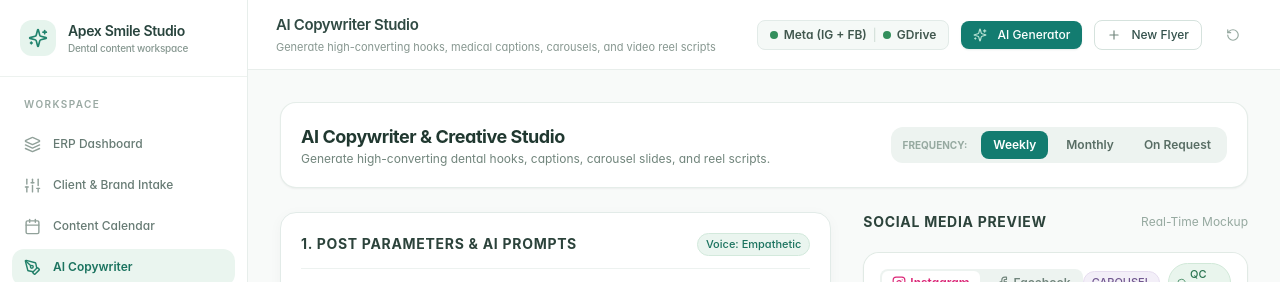
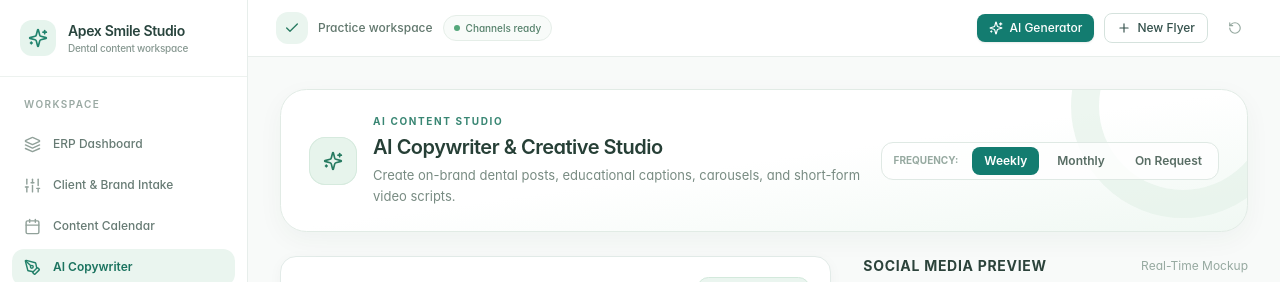
Before and after one commit to shamshadkhan36/dental-erp, a Next.js app: page /copywriter in a window 1280 px wide. Shown: the top 282 px of the page. Built offline with nearby package versions, Linux system fonts and the light colour scheme.

Commit message:
Redesign all workflow pages

```diff
--- a/app/copywriter/page.tsx
+++ b/app/copywriter/page.tsx
@@ -19,6 +19,7 @@ import {
 } from 'lucide-react';
 import { useERPStore } from '../../lib/store';
 import { Card, CardHeader, CardTitle } from '../../components/ui/Card';
+import { PageBanner } from '../../components/ui/PageBanner';
 import { Button } from '../../components/ui/Button';
 import { Badge } from '../../components/ui/Badge';
 import { MockPostPreview } from '../../components/MockPostPreview';
@@ -134,17 +135,8 @@ function CopywriterContent() {
 
   return (
     <div className="space-y-6">
-      {/* Top Banner: Frequency Selection */}
-      <div className="bg-white p-5 rounded-2xl border border-slate-200/80 shadow-sm flex flex-col md:flex-row md:items-center justify-between gap-4">
-        <div>
-          <h2 className="text-lg font-bold text-slate-900">AI Copywriter & Creative Studio</h2>
-          <p className="text-xs text-slate-500">
-            Generate high-converting dental hooks, captions, carousel slides, and reel scripts.
-          </p>
-        </div>
-
-        {/* Frequency Modes per Spreadsheet */}
-        <div className="flex items-center gap-1.5 p-1 bg-slate-100 rounded-xl">
+      <PageBanner eyebrow="AI content studio" title="AI Copywriter & Creative Studio" description="Create on-brand dental posts, educational captions, carousels, and short-form video scripts." icon={Sparkles} action={
+        <div className="flex items-center gap-1.5 p-1 bg-white/80 border border-slate-200 rounded-xl">
           <span className="text-[10px] font-bold uppercase text-slate-400 px-2">Frequency:</span>
           {(['weekly', 'monthly', 'on_request'] as ProductionFrequency[]).map((mode) => (
             <button
@@ -160,7 +152,7 @@ function CopywriterContent() {
             </button>
           ))}
         </div>
-      </div>
+      } />
 
       {/* Main 2-Column Studio */}
       <div className="grid grid-cols-1 lg:grid-cols-12 gap-8">
--- a/app/creative/page.tsx
+++ b/app/creative/page.tsx
@@ -16,6 +16,7 @@ import {
 } from 'lucide-react';
 import { useERPStore } from '../../lib/store';
 import { Card, CardHeader, CardTitle } from '../../components/ui/Card';
+import { PageBanner } from '../../components/ui/PageBanner';
 import { Button } from '../../components/ui/Button';
 import { Badge } from '../../components/ui/Badge';
 import { FlyerEditor } from '../../components/FlyerEditor';
@@ -61,17 +62,8 @@ function CreativeContent() {
 
   return (
     <div className="space-y-6">
-      {/* Top Banner with Tab Switching */}
-      <div className="bg-white p-5 rounded-2xl border border-slate-200/80 shadow-sm flex flex-col sm:flex-row sm:items-center justify-between gap-4">
-        <div>
-          <h2 className="text-lg font-bold text-slate-900">Creative Production & Flyer Studio</h2>
-          <p className="text-xs text-slate-500">
-            Generate and assemble graphics using clinic brand standards linked to Google Drive.
-          </p>
-        </div>
-
-        {/* Tab navigation */}
-        <div className="flex items-center gap-1.5 p-1 bg-slate-100 rounded-xl">
+      <PageBanner eyebrow="Creative workspace" title="Creative Production & Flyer Studio" description="Build clinic-branded social graphics and printable flyers from one workspace." icon={ImageIcon} action={
+        <div className="flex items-center gap-1.5 p-1 bg-white/80 border border-slate-200 rounded-xl">
           <button
             onClick={() => setActiveTab('social')}
             className={`flex items-center gap-1.5 px-4 py-2 text-xs font-semibold rounded-lg transition-all ${
@@ -95,7 +87,7 @@ function CreativeContent() {
             Dental Flyers & Posters
           </button>
         </div>
-      </div>
+      } />
 
       {/* TAB 1: Social Media Graphics & Google Drive */}
       {activeTab === 'social' && (
--- a/components/Header.tsx
+++ b/components/Header.tsx
@@ -1,85 +1,35 @@
 'use client';
 
 import React from 'react';
-import { usePathname, useRouter } from 'next/navigation';
-import { Sparkles, RotateCcw, Plus } from 'lucide-react';
+import { useRouter } from 'next/navigation';
+import { Sparkles, RotateCcw, Plus, Check } from 'lucide-react';
 import { Button } from './ui/Button';
 import { useERPStore } from '../lib/store';
 
 export function Header() {
   const router = useRouter();
-  const pathname = usePathname();
   const { resetToDefaults } = useERPStore();
 
-  const getPageTitle = () => {
-    switch (pathname) {
-      case '/': return { title: 'Dashboard', subtitle: 'A clear view of your practice content and performance' };
-      case '/brand-intake': return { title: 'Client & Brand Intake', subtitle: 'Formulate brand voice, patient personas, clinical treatment USPs, and system prompts' };
-      case '/calendar': return { title: 'Content Calendar Planner', subtitle: 'Manage monthly content pillars, topics, formats, and scheduled publication slots' };
-      case '/copywriter': return { title: 'AI Copywriter Studio', subtitle: 'Generate high-converting hooks, medical captions, carousels, and video reel scripts' };
-      case '/creative': return { title: 'Creative Operations & Flyer Studio', subtitle: 'Assemble on-brand visual assets, treatment graphics, and standalone clinic flyers' };
-      case '/approvals': return { title: 'Quality Check & Approvals Queue', subtitle: 'Automated compliance rule validation and clinical doctor sign-off' };
-      case '/delivery': return { title: 'Approved Content & Meta Delivery', subtitle: 'Scheduled queue, instant asset downloads, and Facebook/Instagram publishing' };
-      case '/analytics': return { title: 'Analytics & Practice Growth Insights', subtitle: 'Post reach, engagement metrics, patient inquiries, and AI learning loop' };
-      case '/integrations': return { title: 'Automations & Integration Hub', subtitle: 'Meta Graph API, Google Drive sync, WhatsApp lead routing, and DM bots' };
-      default: return { title: 'Dental ERP Operations', subtitle: 'Social Media & Creative Operations Automation' };
-    }
-  };
-
-  const { title, subtitle } = getPageTitle();
-
   return (
-    <header className="bg-white border-b border-[#e8eeeb] sticky top-0 z-30 px-7 py-3.5 flex flex-col md:flex-row md:items-center justify-between gap-3">
-      <div>
-        <div className="flex items-center gap-2.5">
-          <h1 className="text-[15px] font-semibold text-[#304a43] tracking-tight">{title}</h1>
-        </div>
-        <p className="text-[11px] text-[#879790] mt-0.5">{subtitle}</p>
+    <header className="bg-white/95 backdrop-blur border-b border-[#e8eeeb] sticky top-0 z-30 px-4 sm:px-7 py-3 flex flex-wrap items-center justify-between gap-3">
+      <div className="flex items-center gap-2.5 text-xs font-medium text-[#61776d]">
+        <span className="w-8 h-8 rounded-xl bg-[#eaf5ef] text-[#287a61] flex items-center justify-center"><Check className="w-4 h-4" /></span>
+        <span>Practice workspace</span>
+        <span className="hidden sm:inline-flex items-center gap-1.5 rounded-full border border-[#e5eee8] bg-[#f8fbf9] px-2.5 py-1 text-[10px] text-[#55806b]"><span className="w-1.5 h-1.5 rounded-full bg-[#54a77b]" />Channels ready</span>
       </div>
 
-      <div className="flex items-center gap-3 shrink-0">
-        {/* Connected Channels indicator */}
-        <div className="hidden lg:flex items-center gap-1.5 px-3 py-1.5 bg-[#f5f9f7] border border-[#e2ebe8] rounded-lg text-xs text-slate-600">
-          <span className="w-2 h-2 rounded-full bg-emerald-500"></span>
-          <span className="font-semibold text-slate-700">Meta (IG + FB)</span>
-          <span className="text-slate-300">|</span>
-          <span className="w-2 h-2 rounded-full bg-emerald-500"></span>
-          <span className="font-semibold text-slate-700">GDrive</span>
-        </div>
-
-        {/* Quick Generator Button */}
-        <Button
-          size="sm"
-          variant="primary"
-          onClick={() => router.push('/copywriter')}
-          className="shadow-sm shadow-emerald-900/10"
-        >
-          <Sparkles className="w-3.5 h-3.5 mr-1 text-sky-200" />
-          AI Generator
+      <div className="flex items-center gap-2 sm:gap-2.5 shrink-0">
+        <Button size="sm" variant="primary" onClick={() => router.push('/copywriter')} className="shadow-sm shadow-emerald-900/10">
+          <Sparkles className="w-3.5 h-3.5" />
+          <span className="hidden sm:inline">AI Generator</span><span className="sm:hidden">Create</span>
         </Button>
-
-        {/* Quick Flyer Button */}
-        <Button
-          size="sm"
-          variant="outline"
-          onClick={() => router.push('/creative?tab=flyers')}
-        >
-          <Plus className="w-3.5 h-3.5 mr-1 text-slate-500" />
-          New Flyer
+        <Button size="sm" variant="outline" onClick={() => router.push('/creative?tab=flyers')}>
+          <Plus className="w-3.5 h-3.5" />
+          <span className="hidden sm:inline">New Flyer</span>
         </Button>
-
-        {/* Reset Demo State Button */}
-        <Button
-          size="sm"
-          variant="ghost"
-          onClick={() => {
-            if (confirm("Reset all data to default dental clinic showcase state?")) {
-              resetToDefaults();
-            }
-          }}
-          title="Reset to default demo data"
-          className="text-slate-400 hover:text-slate-700"
-        >
+        <Button size="sm" variant="ghost" onClick={() => {
+          if (confirm('Reset all data to default dental clinic showcase state?')) resetToDefaults();
+        }} title="Reset to default demo data" aria-label="Reset demo data" className="text-slate-400 hover:text-slate-700 px-2.5">
           <RotateCcw className="w-3.5 h-3.5" />
         </Button>
       </div>
--- /dev/null
+++ b/components/ui/PageBanner.tsx
@@ -0,0 +1,27 @@
+import React from 'react';
+import type { LucideIcon } from 'lucide-react';
+
+interface PageBannerProps {
+  eyebrow: string;
+  title: string;
+  description: string;
+  icon: LucideIcon;
+  action?: React.ReactNode;
+}
+
+export function PageBanner({ eyebrow, title, description, icon: Icon, action }: PageBannerProps) {
+  return (
+    <section className="relative overflow-hidden flex flex-col sm:flex-row sm:items-center justify-between gap-5 rounded-[1.65rem] border border-[#e1ebe5] bg-gradient-to-br from-white via-white to-[#f0f8f3] px-5 py-5 sm:px-7 sm:py-6 shadow-[0_8px_26px_rgba(27,70,53,.045)]">
+      <div className="absolute -right-12 -top-24 h-56 w-56 rounded-full border-[28px] border-[#e5f2ea]/70 pointer-events-none" />
+      <div className="relative flex items-center gap-4 min-w-0">
+        <span className="hidden sm:flex h-12 w-12 shrink-0 items-center justify-center rounded-2xl bg-[#e7f4ec] text-[#267a60] ring-1 ring-inset ring-[#d6eade]"><Icon className="h-5 w-5" /></span>
+        <div className="min-w-0">
+          <div className="mb-1 text-[10px] font-bold uppercase tracking-[.16em] text-[#398673]">{eyebrow}</div>
+          <h2 className="text-lg sm:text-xl font-semibold leading-tight text-[#263f36]">{title}</h2>
+          <p className="mt-1 text-xs sm:text-[13px] leading-relaxed text-[#788b82]">{description}</p>
+        </div>
+      </div>
+      {action && <div className="relative flex shrink-0 flex-wrap items-center gap-2">{action}</div>}
+    </section>
+  );
+}
```
Also changed, not shown: app/analytics/page.tsx (+7 -16 lines), app/approvals/page.tsx (+7 -14 lines), app/brand-intake/page.tsx (+5 -13 lines), app/calendar/page.tsx (+9 -23 lines), app/delivery/page.tsx (+3 -14 lines), app/integrations/page.tsx (+8 -15 lines).
